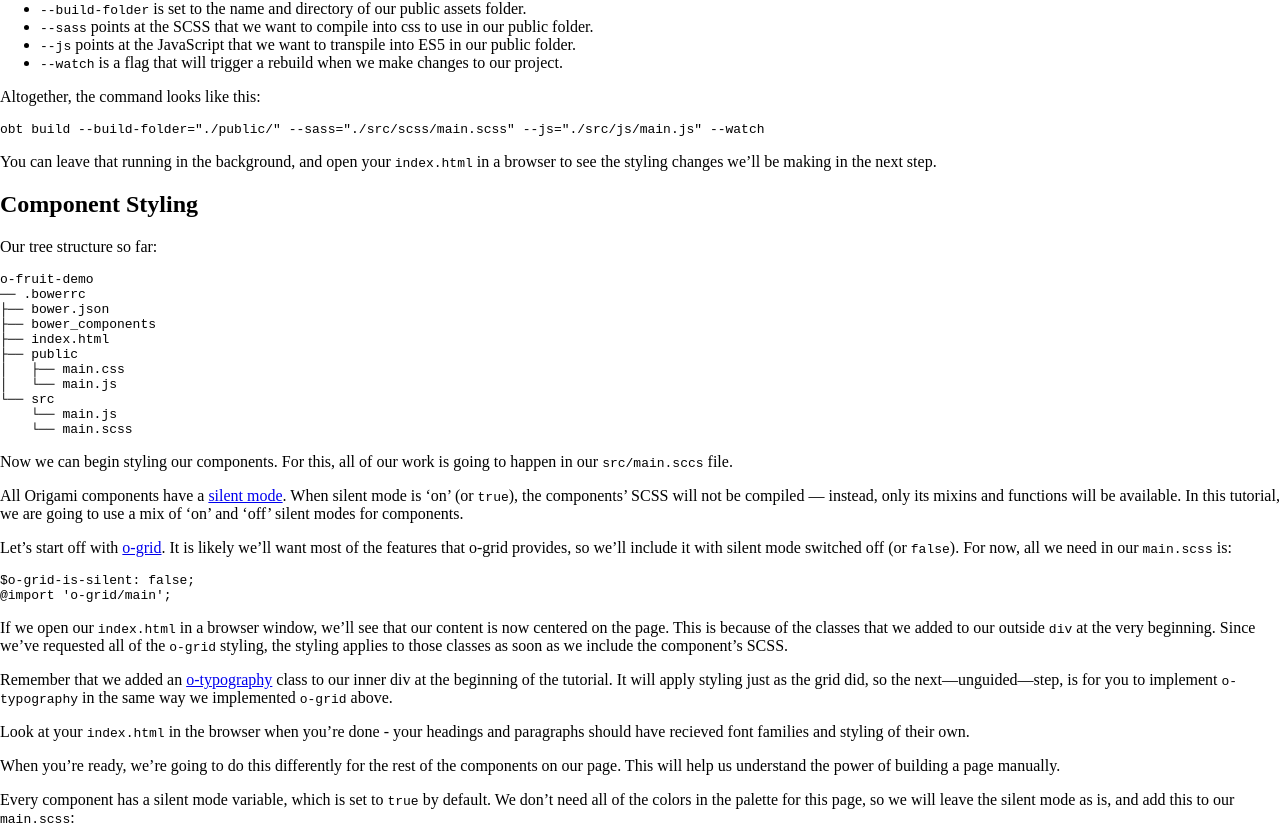
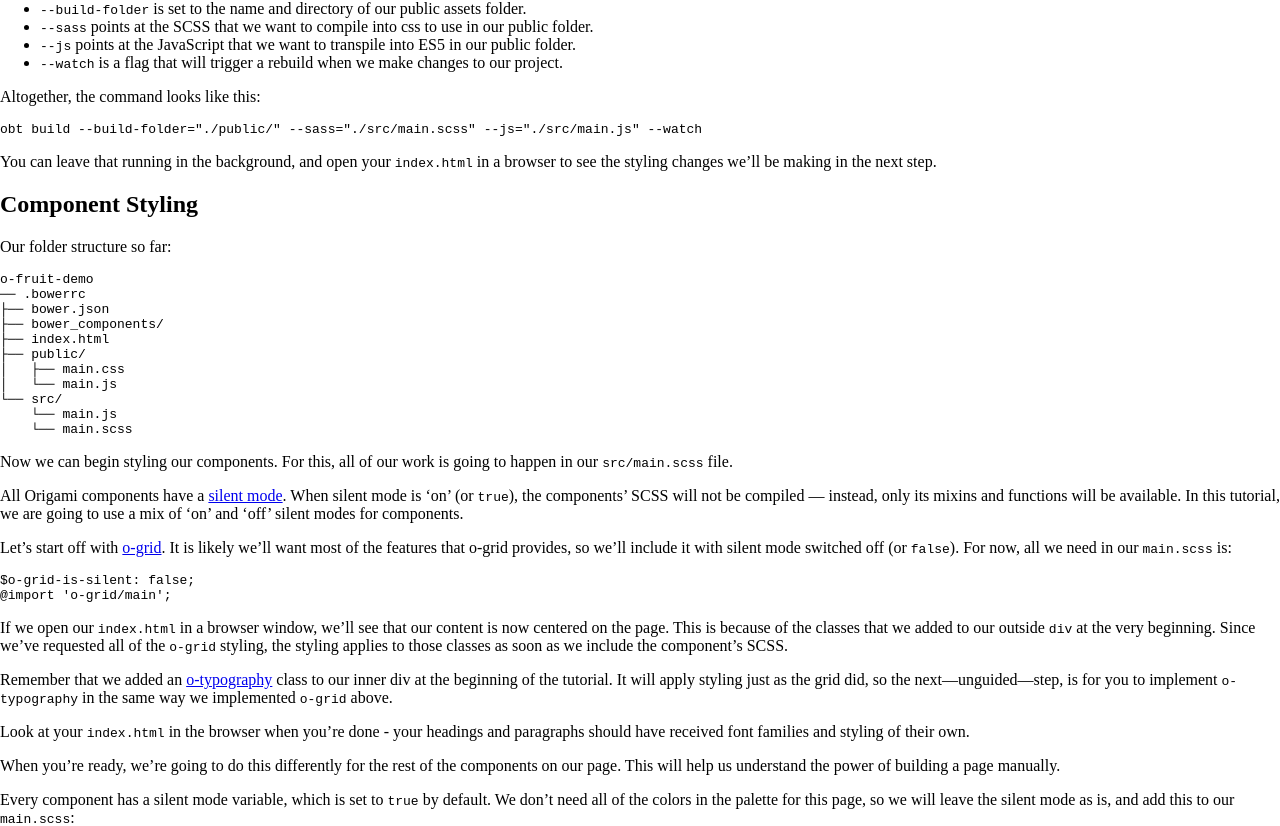
Before and after one commit to Financial-Times/origami-website, a Jekyll site: the page built from _tutorials/manual-build.md, in a window 1280 px wide and 1400 px high, scrolled down 2921 px. Shown: the part 138-964 px from the top of the window. Built offline with Jekyll 4.4.1, drawn with Linux system fonts in a browser that asks for light colours; a style sheet for code colours, icons or effects is not loaded; some of the changed text lies outside the part shown.

Commit message:
tree --> folder

```diff
--- a/_tutorials/manual-build.md
+++ b/_tutorials/manual-build.md
@@ -34,7 +34,7 @@ Eventually, we'll have a folder tree that separates our HTML, CSS, JavaScript, d
 &lt;/html></code></pre>
 
 <aside style="border-left: 0;padding-left:0">
-<p class="o-layout__rule-left">Our tree structure so far:</p>
+<p class="o-layout__rule-left">Our folder structure so far:</p>
 <pre><code class="o-syntax-highlight--html">o-fruit-demo
 ├── index.html</code>
 </pre></aside>
@@ -48,10 +48,10 @@ Now we're ready to start adding components to our page.
 ## Component HTML
 
 <aside style="border-left: 0;padding-left:0;grid-row: span 7;">
-<p class="o-layout__rule-left">Our tree structure so far:</p>
+<p class="o-layout__rule-left">Our folder structure so far:</p>
 <pre><code class="o-syntax-highlight--html">o-fruit-demo
 ├── index.html
-└── src
+└── src/
     └── main.js
     └── main.scss</code>
 </pre>
@@ -80,7 +80,7 @@ Finally, we want to showcase the popularity of each fruit in a sortable table. T
 
 This is a good time to highlight how the manual build process provides more flexibility, because we don't need to stick to the Origami naming convention - we can give our table whatever class name we want.
 
-Let's head over to <a href="https://registry.origami.ft.com/components/o-table#demo-row-stripes" class="o-typography-link--external" target="\_blank" rel="noopener">the striped variation of o-table in the registry</a>, and copy that HTML in under our content. However, instead of using the default `o-table` class, let's replace it with `fruit-table` in all of the elements' classes for that variation (`fruit-table--row-stripes`, `fruit-table__cell--numeric`, &c).
+Let's head over to <a href="https://registry.origami.ft.com/components/o-table#demo-row-stripes" class="o-typography-link--external" target="\_blank" rel="noopener">the striped variation of o-table in the registry</a>, and copy that HTML in under our content. However, instead of using the default `o-table` class, let's replace it with `fruit-table` in all of the elements' classes for that variation (`fruit-table--row-stripes`, `fruit-table__cell--numeric`, etc).
 
 <aside>If you'd like to double check your work, we've put our <code>index.html</code> <a href="#TODO" class="o-typography-link--external" target="\_blank" rel="noopener">up on CodePen</a>.</aside>
 
@@ -105,11 +105,11 @@ This means that, in order for Bower to find the components we will be installing
 </pre>
 
 <aside style="border-left: 0;padding-left:0;grid-row: span 7;">
-<p class="o-layout__rule-left">Our tree structure so far:</p>
+<p class="o-layout__rule-left">Our folder structure so far:</p>
 <pre><code class="o-syntax-highlight--html">o-fruit-demo
 ├── .bowerrc
 ├── index.html
-└── src
+└── src/
     └── main.js
     └── main.scss</code>
 </pre>
@@ -129,13 +129,13 @@ Now we need to install our components, and we can save them all to our file by r
 And your `bower.json` should now look something like this:
 
 <!-- <aside style="border-left: 0;padding-left:0;grid-row: span 7;">
-<p class="o-layout__rule-left">Our tree structure so far:</p>
+<p class="o-layout__rule-left">Our folder structure so far:</p>
 <pre><code class="o-syntax-highlight--html">o-fruit-demo
 ├── .bowerrc
 ├── bower.json
-├── bower_components
+├── bower_components/
 ├── index.html
-└── src
+└── src/
     └── main.js
     └── main.scss</code>
 </pre>
@@ -172,29 +172,29 @@ We want to compile our source code (which we don't have yet) into a public folde
 - `--watch` is a flag that will trigger a rebuild when we make changes to our project.
 
 Altogether, the command looks like this:
-<pre class="o-layout__main__full-span"><code class="o-syntax-highlight--html">obt build --build-folder="./public/" --sass="./src/scss/main.scss" --js="./src/js/main.js" --watch</code></pre>
+<pre class="o-layout__main__full-span"><code class="o-syntax-highlight--html">obt build --build-folder="./public/" --sass="./src/main.scss" --js="./src/main.js" --watch</code></pre>
 
 You can leave that running in the background, and open your `index.html` in a browser to see the styling changes we'll be making in the next step.
 
 ## Component Styling
 
 <aside style="border-left: 0;padding-left:0;grid-row: span 7;">
-<p class="o-layout__rule-left">Our tree structure so far:</p>
+<p class="o-layout__rule-left">Our folder structure so far:</p>
 <pre><code class="o-syntax-highlight--html">o-fruit-demo
 ── .bowerrc
 ├── bower.json
-├── bower_components
+├── bower_components/
 ├── index.html
-├── public
+├── public/
 │   ├── main.css
 │   └── main.js
-└── src
+└── src/
     └── main.js
     └── main.scss</code>
 </pre>
 </aside>
 
-Now we can begin styling our components. For this, all of our work is going to happen in our `src/main.sccs` file.
+Now we can begin styling our components. For this, all of our work is going to happen in our `src/main.scss` file.
 
 All Origami components have a [silent mode](/#TODO). When silent mode is 'on' (or `true`), the components' SCSS will not be compiled — instead, only its mixins and functions will be available. In this tutorial, we are going to use a mix of 'on' and 'off' silent modes for components.
 
@@ -207,7 +207,7 @@ If we open our `index.html` in a browser window, we'll see that our content is n
 
 Remember that we added an [o-typography](#TODO) class to our inner div at the beginning of the tutorial. It will apply styling just as the grid did, so the next—unguided—step, is for you to implement `o-typography` in the same way we implemented `o-grid` above.
 
-Look at your `index.html` in the browser when you're done - your headings and paragraphs should have recieved font families and styling of their own.
+Look at your `index.html` in the browser when you're done - your headings and paragraphs should have received font families and styling of their own.
 
 When you're ready, we're going to do this differently for the rest of the components on our page. This will help us understand the power of building a page manually.
 
```
